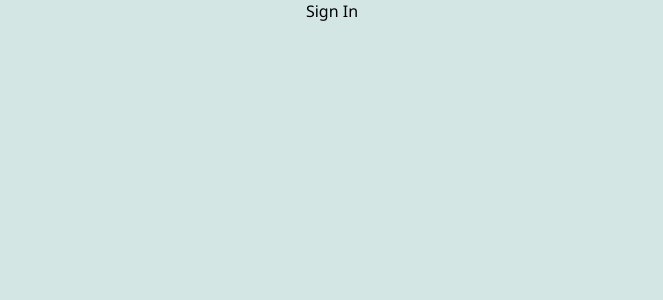
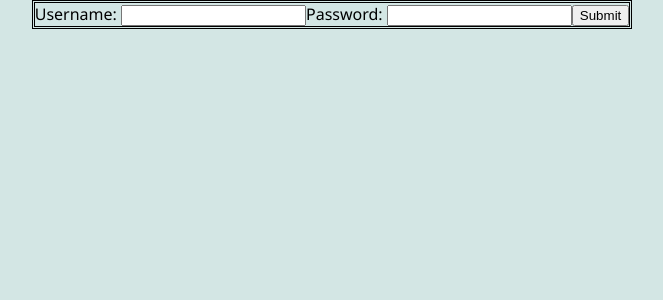
Before and after one commit to WillCipher03/inside-voices-sandbox, a React (Create React App) app: page /sign-in in a window 1280 px wide. Shown: the top 300 px of the page, without its empty margins (308-971 px from the left). Built offline with nearby package versions, Linux system fonts and the light colour scheme.

Commit message:
add whitley's changes

```diff
--- a/src/App.js
+++ b/src/App.js
@@ -2,5 +2,9 @@ import "./styles.css";
 import Routes from "./routes/Routes";
 
 export default function App() {
-  return <Routes className="layout-body" />;
+  return (
+    <div className="App">
+      <Routes className="layout-body" />
+    </div>
+  );
 }
--- a/src/pages/Home.jsx
+++ b/src/pages/Home.jsx
@@ -1,22 +1,31 @@
-import React from 'react';
+import React from "react";
+import { Link } from "react-router-dom";
 
 const Home = () => {
   return (
+    <>
+      <header>
+        <Link to="/">
+          <h1> Inside Voice</h1>
+        </Link>
         <div>
-			<header>
-				<h1> Inside Voice</h1>
-				<a href="./pages/create-playlist.html">Create Playlist</a>
-				<a href="./pages/signin-signup.html">.Sign In / Sign Up</a>
-				<a href="./pages/help.html">Help</a>
-				<a href="./pages/accountsettings.html">Account Settings</a>
+          <Link to="/account-settings">Account Settings</Link>
+          <Link to="/create-playlist">Create Playlist</Link>
+          <Link to="/sign-in">Sign In</Link>
+          <Link to="/sign-up">Sign In</Link>
+          <Link to="/help">Help</Link>
+        </div>
       </header>
       <div>
         <input type="text" id="search-bar" />
         <input type="button" id="search-button" value="Search" />
       </div>
       <h1>Songs You May Like</h1>
-			<img src="https://headlineplanet.com/home/wp-content/uploads/2021/01/Olivia-Rodrigo-Drivers-License-758x758.jpg" />
-		</div>
+      <img
+        alt="album cover"
+        src="https://headlineplanet.com/home/wp-content/uploads/2021/01/Olivia-Rodrigo-Drivers-License-758x758.jpg"
+      />
+    </>
   );
 };
 
--- a/src/pages/SignIn.jsx
+++ b/src/pages/SignIn.jsx
@@ -1,7 +1,16 @@
-import React from 'react';
+import React from "react";
+import "./styles/sign-in.css";
 
 const SignIn = () => {
-	return <div>Sign In</div>;
+  return (
+    <form className="card">
+      <label for="username">Username: </label>
+      <input type="text" id="username" />
+      <label for="password">Password: </label>
+      <input type="text" id="password" />
+      <input type="submit" value="Submit" />
+    </form>
+  );
 };
 
 export default SignIn;
--- /dev/null
+++ b/src/pages/styles/sign-in.css
@@ -0,0 +1,5 @@
+.card {
+  align-self: center;
+  justify-content: center;
+  border: double;
+}
--- a/src/styles.css
+++ b/src/styles.css
@@ -1,16 +1,24 @@
 body {
+  margin: 0;
+  padding: 0;
   background-color: #d3e6e4;
   font-family: "Segoe UI", Tahoma, Geneva, Verdana, sans-serif;
   text-align: center;
-  margin: 0;
-  padding: 0;
 }
 a {
   color: grey;
+  text-decoration: none;
 }
 header {
   background-color: #faccca;
+  padding: 5px;
+  flex: 1;
+}
+
+.App {
+  margin: 0;
+  padding: 0;
   display: flex;
+  justify-content: center;
   flex-direction: column;
-  padding: 5px;
 }
```
Lines whose indentation alone changed are shown as unchanged.
